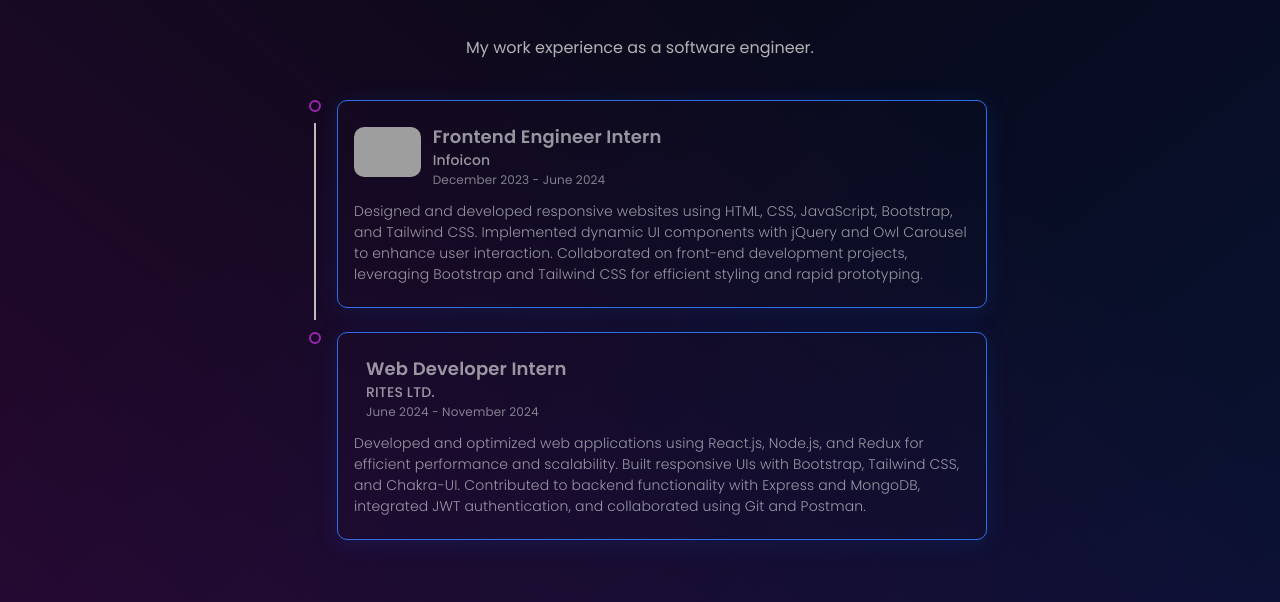
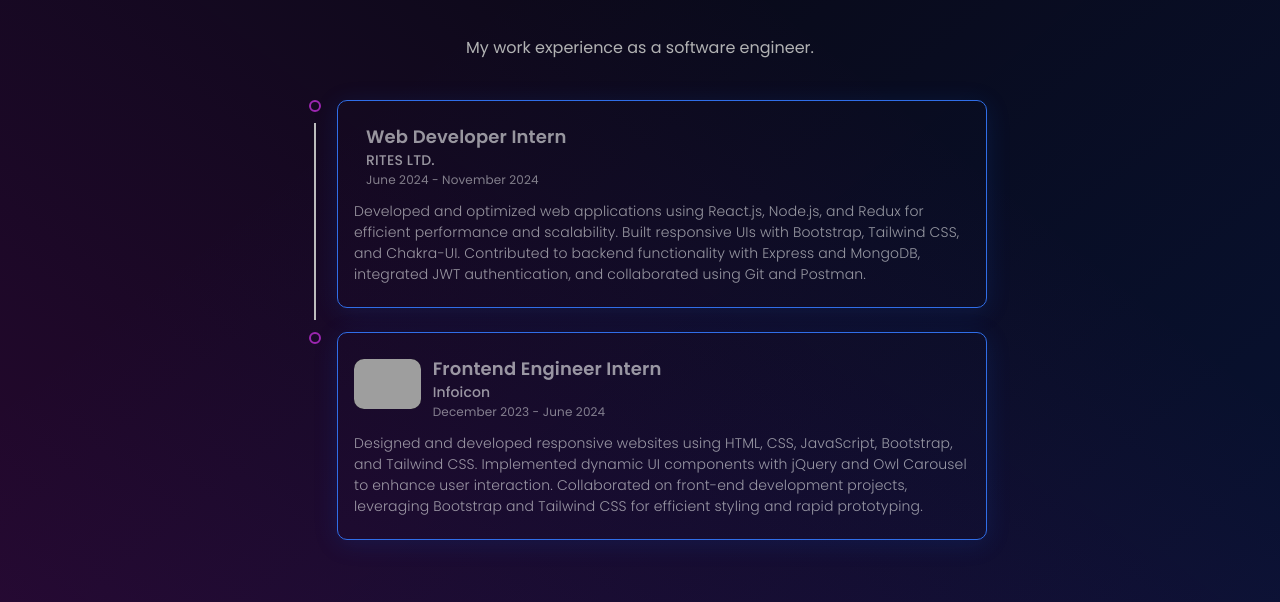
Before and after one commit to ishanaryan1602/Ishan-Portfolio, a React (Vite) app: page / in a window 1280 px wide. Shown: the part 1612-2214 px from the top of the page. Built offline with nearby package versions, Linux system fonts and the light colour scheme; grey boxes are pictures that could not be loaded.

Commit message:
Update constants.js

```diff
--- a/src/data/constants.js
+++ b/src/data/constants.js
@@ -118,6 +118,13 @@ export const skills = [
 export const experiences = [
   {
     id: 0,
+    role: "Web Developer Intern",
+    company: "RITES LTD.",
+    date: "June 2024 - November 2024",
+    desc: "Developed and optimized web applications using React.js, Node.js, and Redux for efficient performance and scalability. Built responsive UIs with Bootstrap, Tailwind CSS, and Chakra-UI. Contributed to backend functionality with Express and MongoDB, integrated JWT authentication, and collaborated using Git and Postman.",
+  },
+  {
+    id: 1,
     img: "https://uploads-ssl.webflow.com/5a827a4525c8bc00017d1bad/5a827b2032f0d300017eaf9d_inficonn.jpg",
     role: "Frontend Engineer Intern",
     company: "Infoicon",
@@ -134,13 +141,7 @@ export const experiences = [
     // ],
     // doc: "https://firebasestorage.googleapis.com/v0/b/flexi-coding.appspot.com/o/Screenshot%20from%202024-01-25%2022-38-31.png?alt=media&token=2785903f-1a4e-41f5-afd2-6adcfe56d058",
   },
-  {
-    id: 1,
-    role: "Web Developer Intern",
-    company: "RITES LTD.",
-    date: "June 2024 - November 2024",
-    desc: "Developed and optimized web applications using React.js, Node.js, and Redux for efficient performance and scalability. Built responsive UIs with Bootstrap, Tailwind CSS, and Chakra-UI. Contributed to backend functionality with Express and MongoDB, integrated JWT authentication, and collaborated using Git and Postman.",
-  },
+
 ];
 
 export const education = [
```
